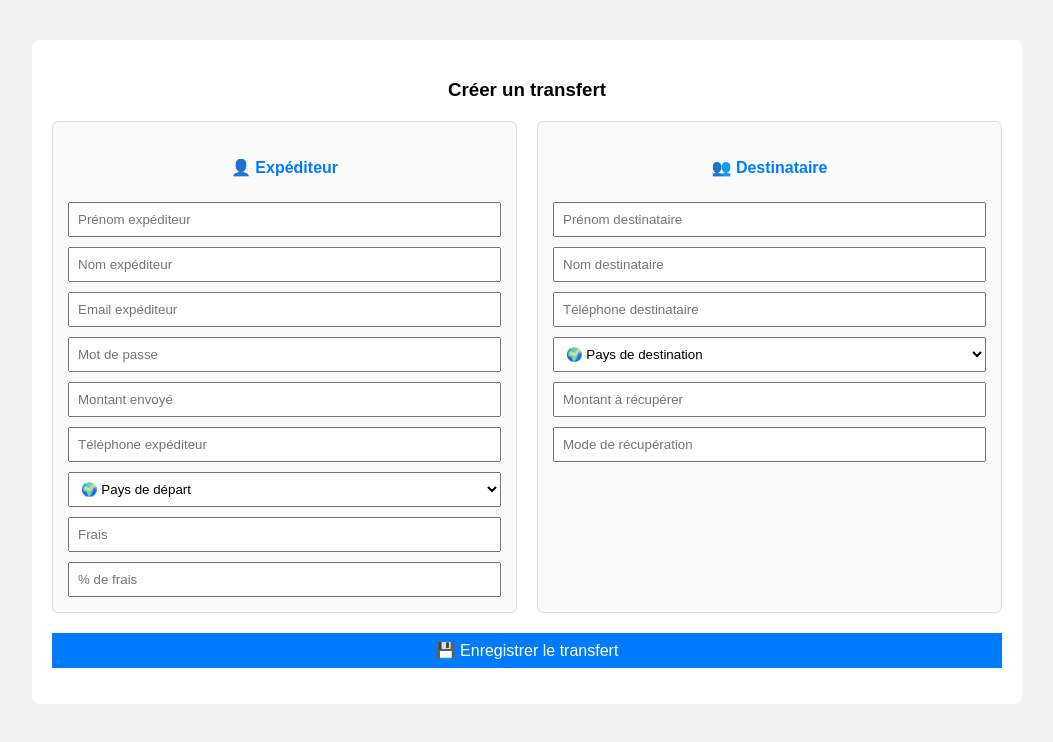
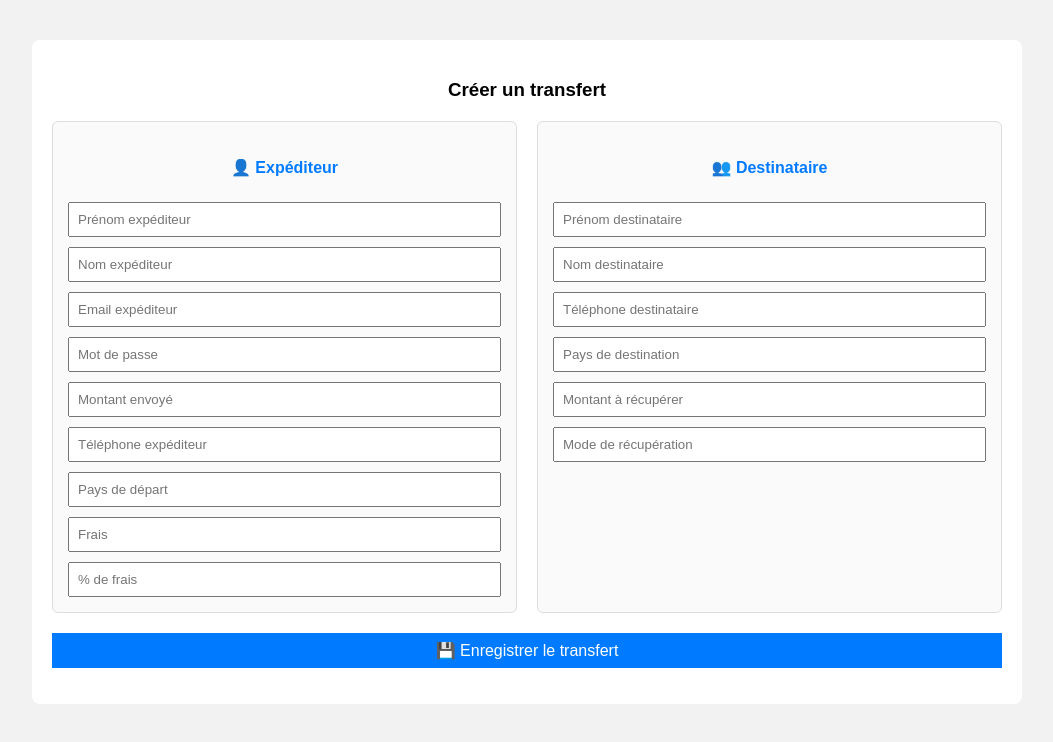
Before and after one commit to mdialloDigg/monapi, a website: page users.html in a window 1280 px wide. Shown: the whole page, without its empty margins (113-1166 px from the left). Drawn offline with Linux system fonts and the light colour scheme.

```diff
--- a/users.html
+++ b/users.html
@@ -42,7 +42,7 @@
         color: #007bff;
     }
 
-    input, select, button {
+    input, button {
         width: 100%;
         margin-top: 10px;
         padding: 8px;
@@ -88,15 +88,7 @@
 
             <input type="tel" id="senderPhone" placeholder="Téléphone expéditeur" required />
 
-            <select id="originLocation" required>
-                <option value="">🌍 Pays de départ</option>
-                <option value="Guinée">Guinée</option>
-                <option value="Sénégal">Sénégal</option>
-                <option value="Mali">Mali</option>
-                <option value="Côte d'Ivoire">Côte d'Ivoire</option>
-                <option value="France">France</option>
-                <option value="Belgique">Belgique</option>
-            </select>
+            <input type="text" id="originLocation" placeholder="Pays de départ" required />
 
             <input type="number" id="fees" placeholder="Frais" required />
             <input type="number" id="feePercent" placeholder="% de frais" required />
@@ -111,15 +103,7 @@
 
             <input type="tel" id="receiverPhone" placeholder="Téléphone destinataire" required />
 
-            <select id="destinationLocation" required>
-                <option value="">🌍 Pays de destination</option>
-                <option value="Guinée">Guinée</option>
-                <option value="Sénégal">Sénégal</option>
-                <option value="Mali">Mali</option>
-                <option value="Côte d'Ivoire">Côte d'Ivoire</option>
-                <option value="France">France</option>
-                <option value="Belgique">Belgique</option>
-            </select>
+            <input type="text" id="destinationLocation" placeholder="Pays de destination" required />
 
             <input type="number" id="recoveryAmount" placeholder="Montant à récupérer" required />
             <input type="text" id="recoveryMode" placeholder="Mode de récupération" required />
```
Also changed, not shown: models/Nouveau Document texte.txt (deleted).
